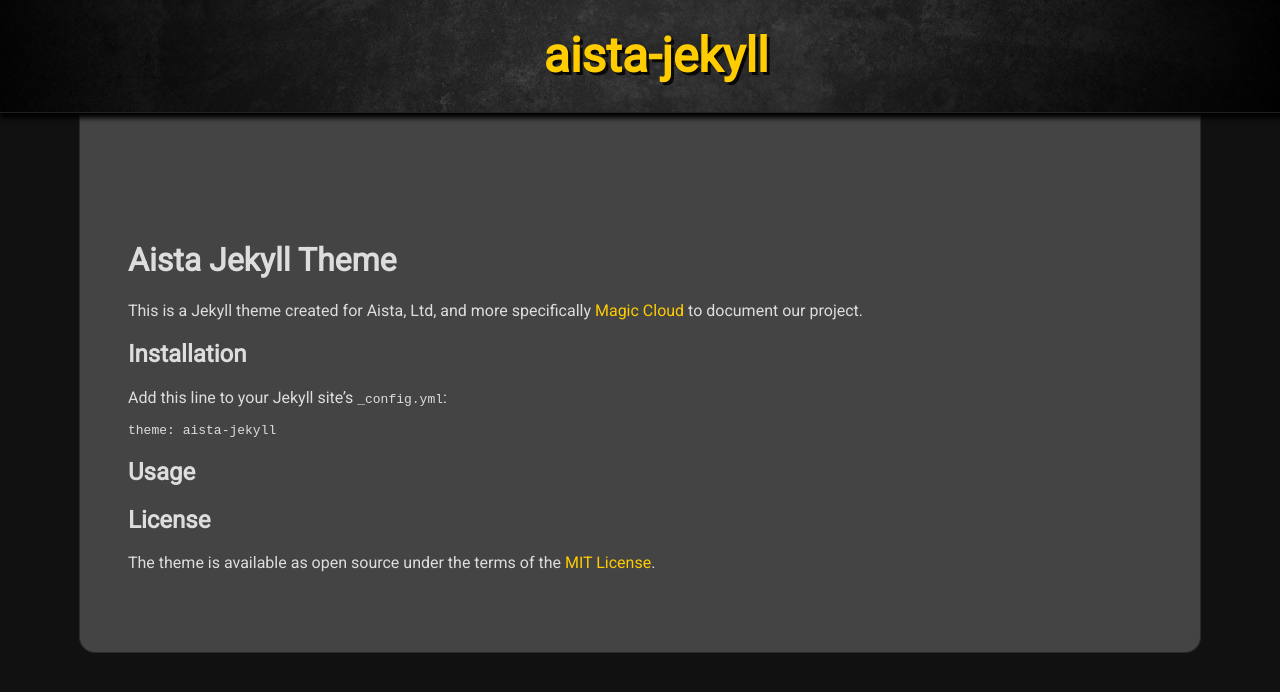
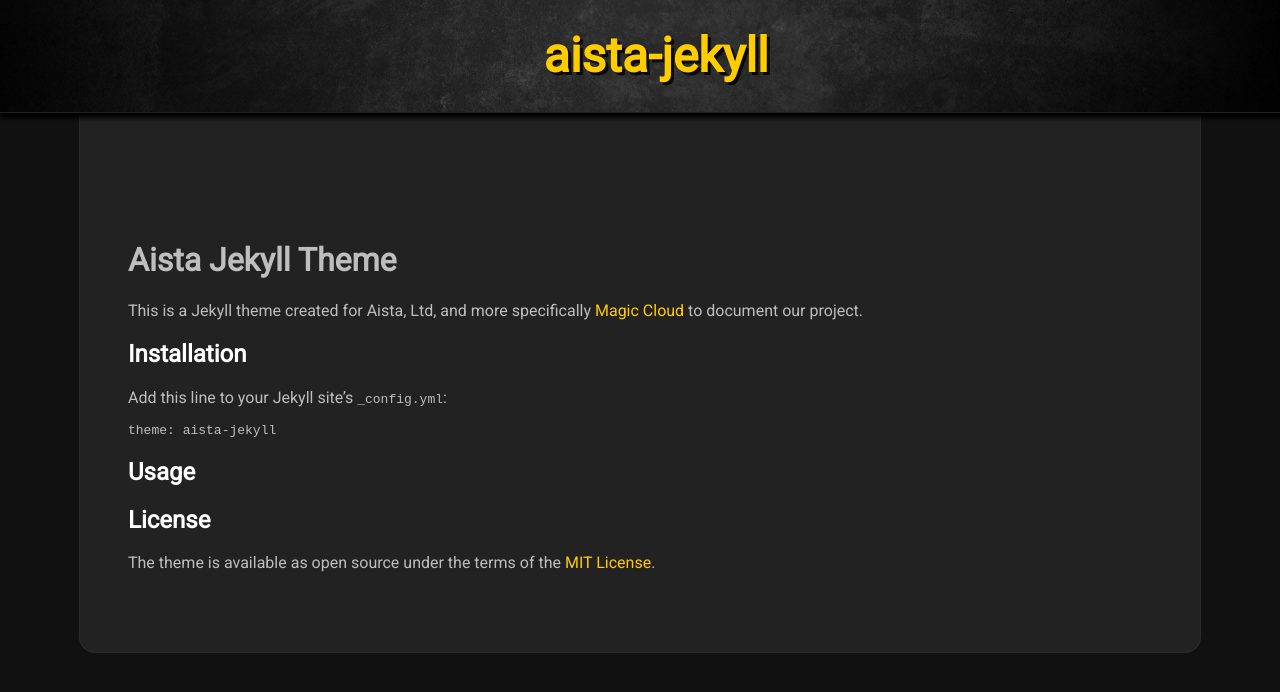
Before and after one commit to polterguy/aista-jekyll, a Jekyll site: the page built from README.md, in a window 1280 px wide. Shown: the top 692 px of the page. Built offline with Jekyll 4.4.1, drawn with Linux system fonts in a browser that asks for light colours; our own code applies the rules of GitHub Pages for plain Markdown files.

Commit message:
Update style.css

```diff
--- a/assets/style.css
+++ b/assets/style.css
@@ -1,7 +1,7 @@
 
 body {
   margin:0;
-  color: #ddd;
+  color: #bebebe;
   background-color: #111;
   font-family: 'Roboto', sans-serif;
 }
@@ -9,6 +9,10 @@ body {
 a {
   color: #fc0;
   text-decoration: none;
+}
+
+h2, h3, h4, h5, h6 {
+  color: #fefefe;
 }
 
 .banner {
@@ -36,7 +40,7 @@ a {
   max-width: 1024px;
   margin-left: auto;
   margin-right: auto;
-  background-color: #444;
+  background-color: #222;
   padding: 220px 3rem 3rem 3rem;
   margin-bottom: 3rem;
   border-radius: 0 0 1rem 1rem;
```
